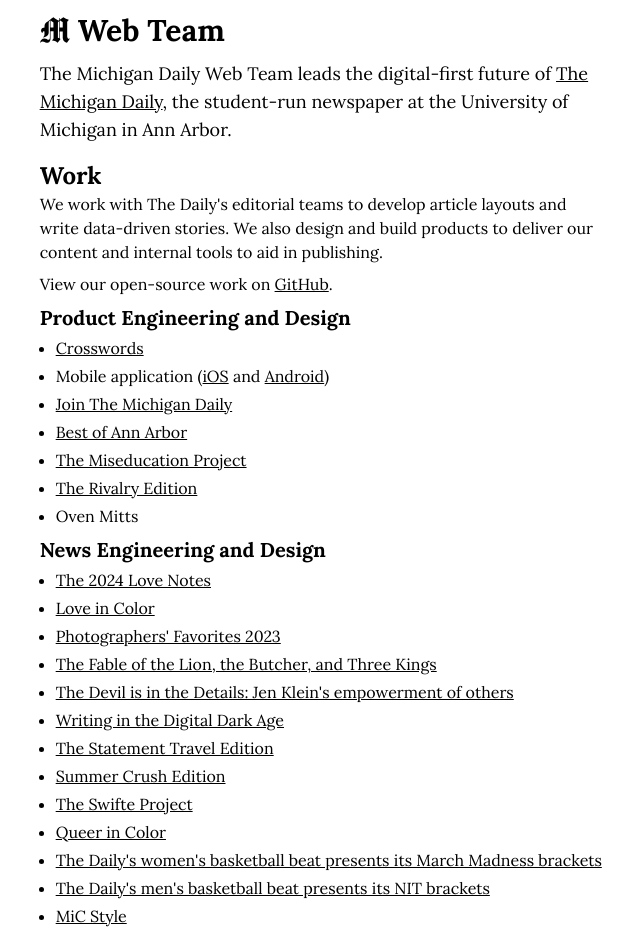
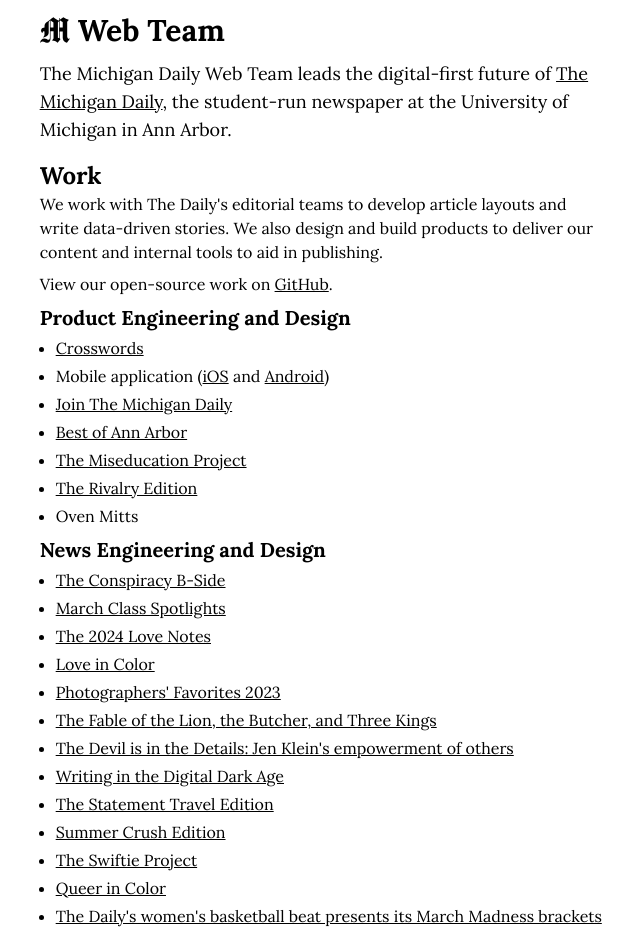
Before and after one commit to michigandaily/michigandaily.github.io, a Next.js app: page / in a window 1280 px wide. Shown: the top 936 px of the page, without its empty margins (319-959 px from the left). Built offline with nearby package versions, Linux system fonts and the light colour scheme.

Commit message:
update page.tsx

```diff
--- a/src/app/page.tsx
+++ b/src/app/page.tsx
@@ -97,6 +97,17 @@ export default function Page() {
               </Anchor>
             </h3>
             <UnorderedList>
+
+            <li>
+                <Link href="https://specials.michigandaily.com/bside/2024/conspiracy">
+                  The Conspiracy B-Side
+                </Link>
+              </li>
+            <li>
+                <Link href="https://specials.michigandaily.com/2024/march-class-spotlights/">
+                  March Class Spotlights
+                </Link>
+              </li>
               <li>
                 <Link href="https://specials.michigandaily.com/2024/love-notes/">
                   The 2024 Love Notes
@@ -140,7 +151,7 @@ export default function Page() {
               </li>
               <li>
                 <Link href="https://specials.michigandaily.com/2023/swiftie-project/">
-                  The Swifte Project
+                  The Swiftie Project
                 </Link>
               </li>
               <li>
```
